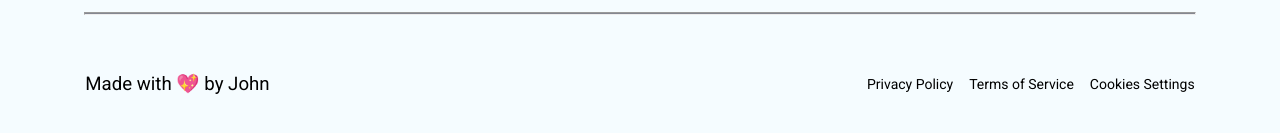
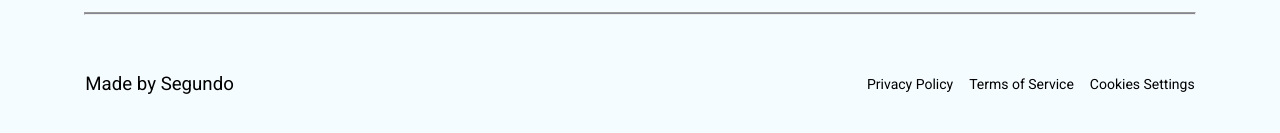
Before and after one commit to smparra/website, a React (Create React App) app: page / in a window 1280 px wide. Shown: the part 5121-5254 px from the top of the page. Built offline with nearby package versions, Linux system fonts and the light colour scheme.

Commit message:
Updated Footer

```diff
--- a/src/Pages/Home/Footer.jsx
+++ b/src/Pages/Home/Footer.jsx
@@ -146,7 +146,7 @@ function Footer() {
       </div>
       <hr className="divider" />
       <div className="footer-content-container">
-        <p className="footer-content">Made with 💖 by John</p>
+        <p className="footer-content">Made by Segundo</p>
         <div className="footer-social-icon">
           <ul>
             <li>
```
